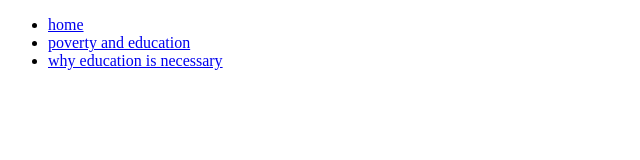
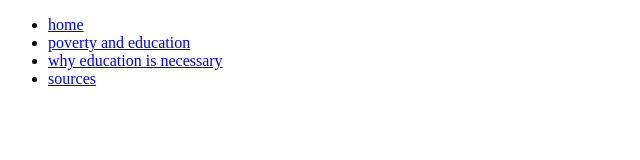
Before and after one commit to colekightlinger/education-issues.html, a plain HTML site: page war-and-education.html in a window 1280 px wide. Shown: the full height of the page, 0-640 px from the left. Drawn offline with Linux system fonts and the light colour scheme.

Commit message:
Update war-and-education.html

```diff
--- a/war-and-education.html
+++ b/war-and-education.html
@@ -9,6 +9,7 @@
     <li><a href="index.html">home</a></li>
     <li><a href="poverty-and-education.html">poverty and education</a></li>
     <li><a href="why-education-is-necessary.html"> why education is necessary</a></li>
+    <li><a href="bibliography.html">sources</a></li>
   </ul>
 
   </body>
```
